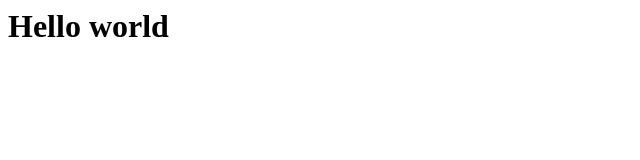
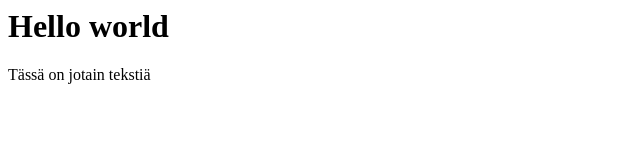
Before and after one commit to Oonuliina/demo1, a plain HTML site: page index.html in a window 1280 px wide. Shown: the whole page, without its empty margins (0-640 px from the left). Drawn offline with Linux system fonts and the light colour scheme.

Commit message:
Update index.html

```diff
--- a/index.html
+++ b/index.html
@@ -1 +1,2 @@
 <H1>Hello world</H1>
+<P>Tässä on jotain tekstiä</p>
```
